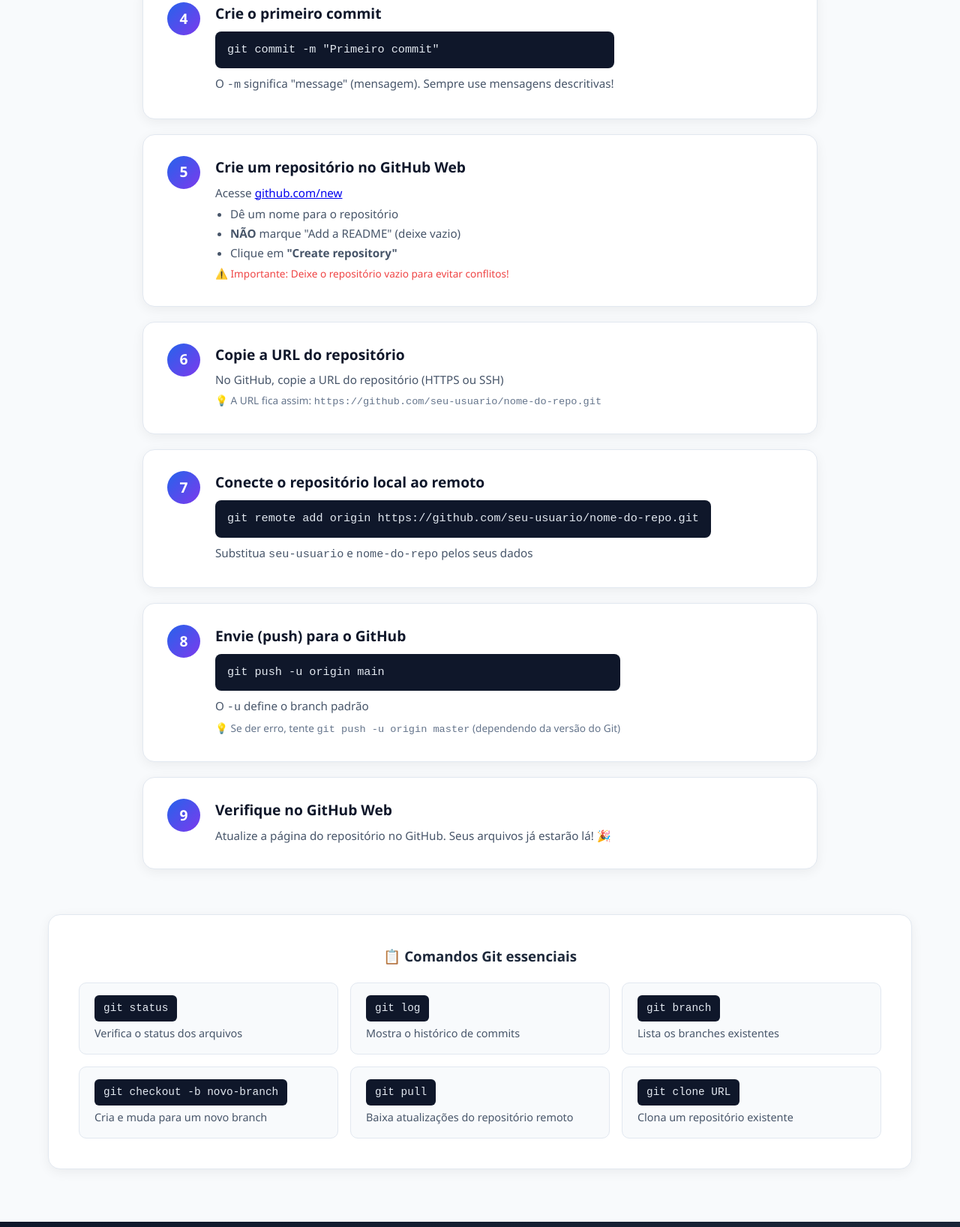
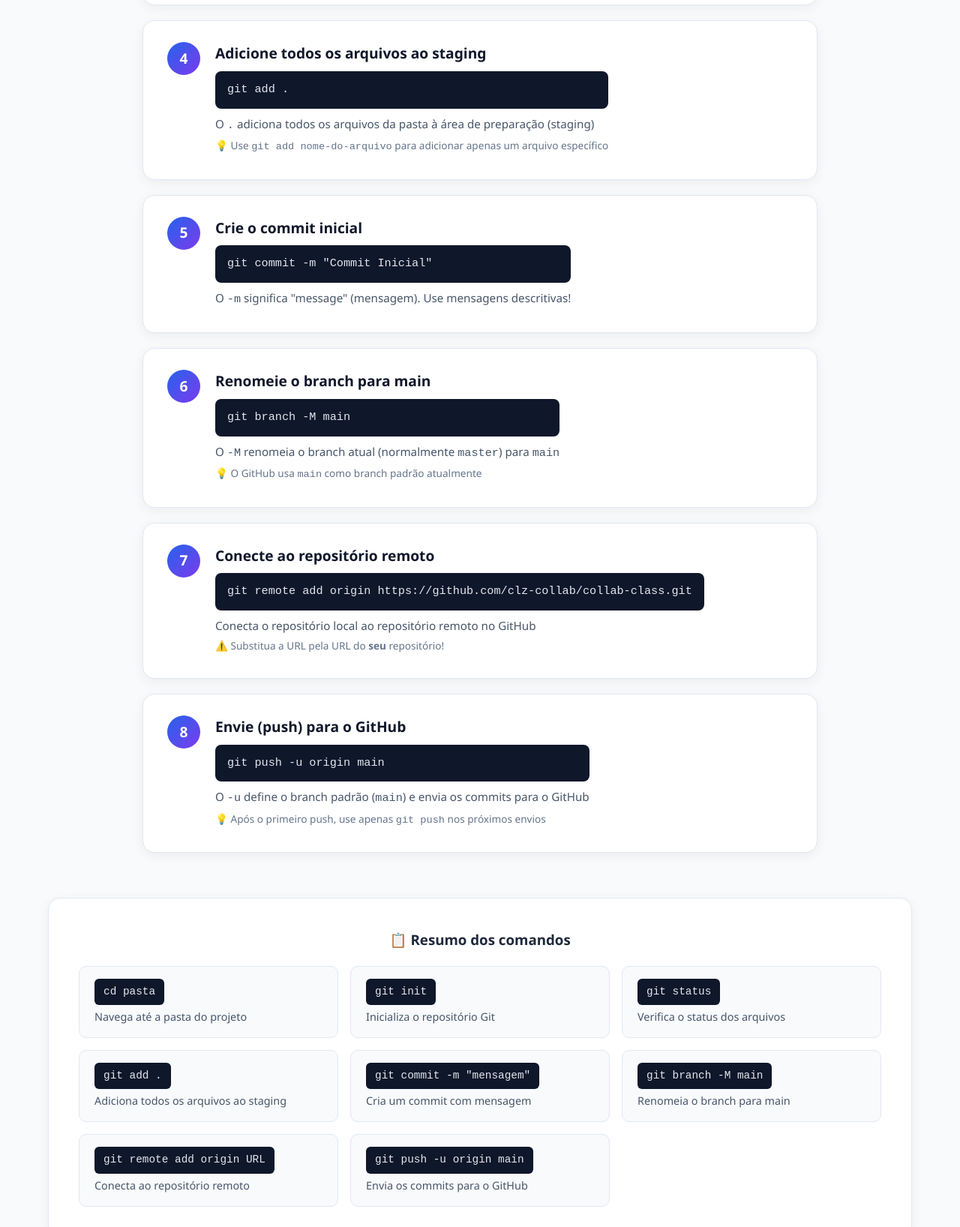
Before and after one commit to clz-collab/collab-class, a plain HTML site: page index.html in a window 1280 px wide. Shown: the part 4855-6491 px from the top of the page at 75% size. Drawn offline with Linux system fonts and the light colour scheme.

Commit message:
Curso GIT-GITHUB

```diff
--- a/index.html
+++ b/index.html
@@ -285,9 +285,14 @@
                 <div class="step-terminal">
                     <span class="step-number">1</span>
                     <div>
-                        <h3>Abra o terminal na pasta do projeto</h3>
-                        <p><strong>Windows:</strong> Navegue até a pasta, clique na barra de endereços, digite <code>cmd</code> e pressione Enter</p>
-                        <p><strong>Mac/Linux:</strong> Abra o terminal e navegue com <code>cd caminho/da/pasta</code></p>
+                        <h3>Navegue até a pasta do projeto</h3>
+                        <div class="code-block">
+                            <code>cd caminho/para/sua/pasta</code>
+                        </div>
+                        <p>Use o comando <code>cd</code> (change directory) para entrar na pasta do seu projeto</p>
+                        <p style="font-size: 0.85rem; color: #64748b; margin-top: 4px;">
+                            💡 No Windows: clique na barra de endereços da pasta, digite <code>cmd</code> e pressione Enter
+                        </p>
                     </div>
                 </div>
 
@@ -307,13 +312,13 @@
                 <div class="step-terminal">
                     <span class="step-number">3</span>
                     <div>
-                        <h3>Adicione os arquivos ao staging</h3>
+                        <h3>Verifique o status dos arquivos</h3>
                         <div class="code-block">
-                            <code>git add .</code>
+                            <code>git status</code>
                         </div>
-                        <p>O <code>.</code> adiciona todos os arquivos da pasta</p>
+                        <p>Mostra quais arquivos foram modificados, adicionados ou estão prontos para commit</p>
                         <p style="font-size: 0.85rem; color: #64748b; margin-top: 4px;">
-                            💡 Use <code>git add nome-do-arquivo</code> para adicionar apenas um arquivo específico
+                            💡 Os arquivos em vermelho ainda não foram adicionados ao staging
                         </p>
                     </div>
                 </div>
@@ -322,11 +327,14 @@
                 <div class="step-terminal">
                     <span class="step-number">4</span>
                     <div>
-                        <h3>Crie o primeiro commit</h3>
+                        <h3>Adicione todos os arquivos ao staging</h3>
                         <div class="code-block">
-                            <code>git commit -m "Primeiro commit"</code>
+                            <code>git add .</code>
                         </div>
-                        <p>O <code>-m</code> significa "message" (mensagem). Sempre use mensagens descritivas!</p>
+                        <p>O <code>.</code> adiciona todos os arquivos da pasta à área de preparação (staging)</p>
+                        <p style="font-size: 0.85rem; color: #64748b; margin-top: 4px;">
+                            💡 Use <code>git add nome-do-arquivo</code> para adicionar apenas um arquivo específico
+                        </p>
                     </div>
                 </div>
 
@@ -334,16 +342,11 @@
                 <div class="step-terminal">
                     <span class="step-number">5</span>
                     <div>
-                        <h3>Crie um repositório no GitHub Web</h3>
-                        <p>Acesse <a href="https://github.com/new" target="_blank">github.com/new</a></p>
-                        <ul style="color: #475569; font-size: 0.95rem; padding-left: 20px; margin-top: 4px;">
-                            <li>Dê um nome para o repositório</li>
-                            <li><strong>NÃO</strong> marque "Add a README" (deixe vazio)</li>
-                            <li>Clique em <strong>"Create repository"</strong></li>
-                        </ul>
-                        <p style="font-size: 0.85rem; color: #ef4444; margin-top: 4px;">
-                            ⚠️ Importante: Deixe o repositório vazio para evitar conflitos!
-                        </p>
+                        <h3>Crie o commit inicial</h3>
+                        <div class="code-block">
+                            <code>git commit -m "Commit Inicial"</code>
+                        </div>
+                        <p>O <code>-m</code> significa "message" (mensagem). Use mensagens descritivas!</p>
                     </div>
                 </div>
 
@@ -351,10 +354,13 @@
                 <div class="step-terminal">
                     <span class="step-number">6</span>
                     <div>
-                        <h3>Copie a URL do repositório</h3>
-                        <p>No GitHub, copie a URL do repositório (HTTPS ou SSH)</p>
+                        <h3>Renomeie o branch para main</h3>
+                        <div class="code-block">
+                            <code>git branch -M main</code>
+                        </div>
+                        <p>O <code>-M</code> renomeia o branch atual (normalmente <code>master</code>) para <code>main</code></p>
                         <p style="font-size: 0.85rem; color: #64748b; margin-top: 4px;">
-                            💡 A URL fica assim: <code>https://github.com/seu-usuario/nome-do-repo.git</code>
+                            💡 O GitHub usa <code>main</code> como branch padrão atualmente
                         </p>
                     </div>
                 </div>
@@ -363,11 +369,14 @@
                 <div class="step-terminal">
                     <span class="step-number">7</span>
                     <div>
-                        <h3>Conecte o repositório local ao remoto</h3>
+                        <h3>Conecte ao repositório remoto</h3>
                         <div class="code-block">
-                            <code>git remote add origin https://github.com/seu-usuario/nome-do-repo.git</code>
+                            <code>git remote add origin https://github.com/clz-collab/collab-class.git</code>
                         </div>
-                        <p>Substitua <code>seu-usuario</code> e <code>nome-do-repo</code> pelos seus dados</p>
+                        <p>Conecta o repositório local ao repositório remoto no GitHub</p>
+                        <p style="font-size: 0.85rem; color: #64748b; margin-top: 4px;">
+                            ⚠️ Substitua a URL pela URL do <strong>seu</strong> repositório!
+                        </p>
                     </div>
                 </div>
 
@@ -379,50 +388,49 @@
                         <div class="code-block">
                             <code>git push -u origin main</code>
                         </div>
-                        <p>O <code>-u</code> define o branch padrão</p>
+                        <p>O <code>-u</code> define o branch padrão (<code>main</code>) e envia os commits para o GitHub</p>
                         <p style="font-size: 0.85rem; color: #64748b; margin-top: 4px;">
-                            💡 Se der erro, tente <code>git push -u origin master</code> (dependendo da versão do Git)
+                            💡 Após o primeiro push, use apenas <code>git push</code> nos próximos envios
                         </p>
-                    </div>
-                </div>
-
-                <!-- Passo 9 -->
-                <div class="step-terminal">
-                    <span class="step-number">9</span>
-                    <div>
-                        <h3>Verifique no GitHub Web</h3>
-                        <p>Atualize a página do repositório no GitHub. Seus arquivos já estarão lá! 🎉</p>
                     </div>
                 </div>
             </div>
 
-            <!-- Comandos rápidos -->
+            <!-- Resumo dos comandos -->
             <div class="quick-commands">
-                <h3 style="text-align: center; margin-bottom: 20px;">📋 Comandos Git essenciais</h3>
+                <h3 style="text-align: center; margin-bottom: 20px;">📋 Resumo dos comandos</h3>
                 <div class="commands-grid">
+                    <div class="command-item">
+                        <code>cd pasta</code>
+                        <span>Navega até a pasta do projeto</span>
+                    </div>
+                    <div class="command-item">
+                        <code>git init</code>
+                        <span>Inicializa o repositório Git</span>
+                    </div>
                     <div class="command-item">
                         <code>git status</code>
                         <span>Verifica o status dos arquivos</span>
                     </div>
                     <div class="command-item">
-                        <code>git log</code>
-                        <span>Mostra o histórico de commits</span>
+                        <code>git add .</code>
+                        <span>Adiciona todos os arquivos ao staging</span>
                     </div>
                     <div class="command-item">
-                        <code>git branch</code>
-                        <span>Lista os branches existentes</span>
+                        <code>git commit -m "mensagem"</code>
+                        <span>Cria um commit com mensagem</span>
                     </div>
                     <div class="command-item">
-                        <code>git checkout -b novo-branch</code>
-                        <span>Cria e muda para um novo branch</span>
+                        <code>git branch -M main</code>
+                        <span>Renomeia o branch para main</span>
                     </div>
                     <div class="command-item">
-                        <code>git pull</code>
-                        <span>Baixa atualizações do repositório remoto</span>
+                        <code>git remote add origin URL</code>
+                        <span>Conecta ao repositório remoto</span>
                     </div>
                     <div class="command-item">
-                        <code>git clone URL</code>
-                        <span>Clona um repositório existente</span>
+                        <code>git push -u origin main</code>
+                        <span>Envia os commits para o GitHub</span>
                     </div>
                 </div>
             </div>
```
